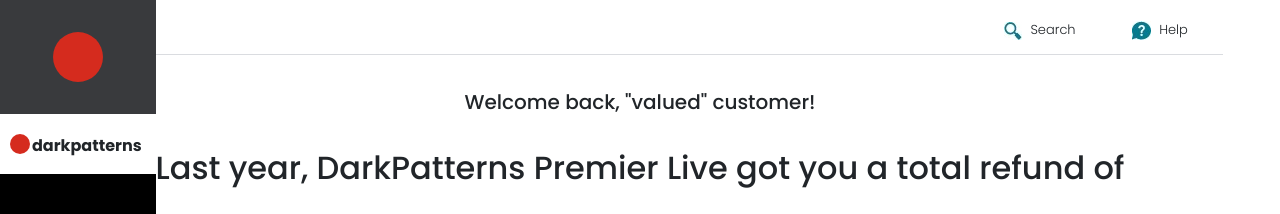
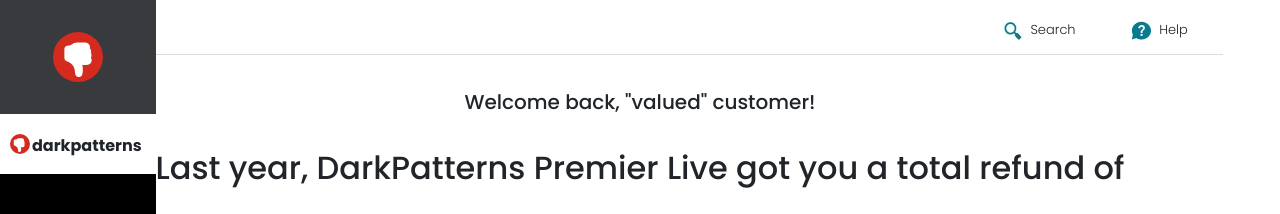
Before and after one commit to apnordin/Dark-Patterns, a React (Create React App) app: page / in a window 1280 px wide. Shown: the top 214 px of the page. Built offline with nearby package versions, Linux system fonts and the light colour scheme.

Commit message:
Added react-bootstrap-icons and thumbs-down icon in sidebar

```diff
--- a/package.json
+++ b/package.json
@@ -9,6 +9,7 @@
     "bootstrap": "^4.6.0",
     "react": "^17.0.2",
     "react-bootstrap": "^1.5.2",
+    "react-bootstrap-icons": "^1.4.0",
     "react-dom": "^17.0.2",
     "react-modal": "^3.12.1",
     "react-router-dom": "^5.2.0",
--- a/src/components/Sidebar.js
+++ b/src/components/Sidebar.js
@@ -1,4 +1,5 @@
 import React from "react";
+import { HandThumbsDownFill } from "react-bootstrap-icons";
 
 export default function Sidebar() {
 
@@ -14,10 +15,14 @@
 
     return(
         <div className="sidenav">
-            <span className="dot"></span>
+            <span className="dot">
+                <HandThumbsDownFill className="thumbBig" size={35} color="white" />
+            </span>
             <div className="bannerlogo">
                 <span className="dotsmall">
-                    <span className="namelogo">darkpatterns</span>
+                    <span className="namelogo">darkpatterns
+                    <HandThumbsDownFill className="thumbSmall" size={14} color="white" />
+                    </span>
                 </span>
             </div>
             <div className="blackspace"></div>
--- a/src/index.css
+++ b/src/index.css
@@ -176,3 +176,19 @@
   cursor: pointer;
   background-color: rgb(107, 108, 114);
 }
+
+.thumbicon {
+  height: 100px;
+  width: 100px;
+  background: rgb(0, 0, 0, 0);
+}
+
+.thumbBig {
+  margin-top: 10px;
+  margin-left: 7px;
+}
+
+.thumbSmall {
+  margin-top: -52px;
+  margin-left: 2px;
+}
--- a/src/pages/Welcome.js
+++ b/src/pages/Welcome.js
@@ -1,6 +1,6 @@
 import React from "react";
-import Navbar from "../components/Navbar"
-import Sidebar from "../components/Sidebar"
+import Navbar from "../components/Navbar";
+import Sidebar from "../components/Sidebar";
 
 export default function Welcome () {
     return (
```
Also changed, not shown: 1 other file (tests, documents, lock files or other folders).
